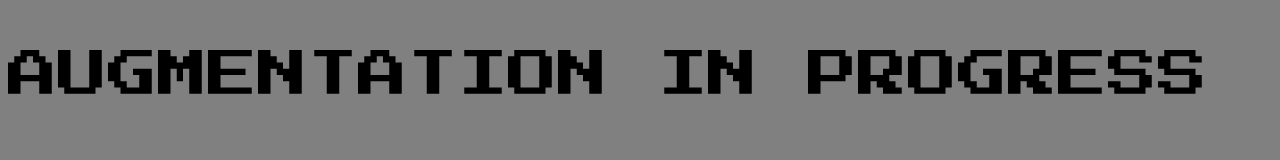
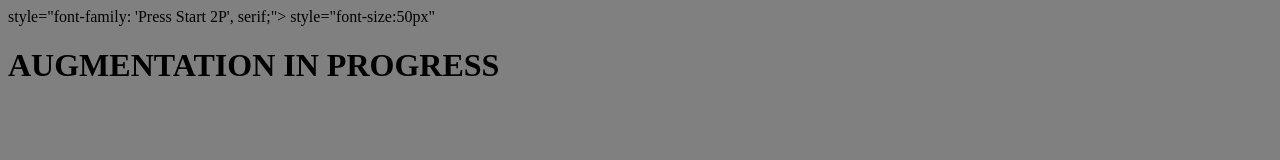
Before and after one commit to dennybrah/agmnt, a plain HTML site: page index.html in a window 1280 px wide. Drawn offline with Linux system fonts and the light colour scheme.

Commit message:
Update index.html

```diff
--- a/index.html
+++ b/index.html
@@ -1,13 +1,14 @@
 <!DOCTYPE html>
 <html>
    <head>
+   <title>AGMNT</title>
       <link rel="stylesheet"
        href="https://fonts.googleapis.com/css?family=Press+Start+2P">
-
-   <title>AGMNT</title>
+      style="font-family: 'Press Start 2P', serif;">
+      style="font-size:50px"
    </head>
    <body style="background-color:grey;">
-    <div style="font-family: 'Press Start 2P', serif;"><p style="font-size:50px">AUGMENTATION IN PROGRESS</p></div>
+    <h1>AUGMENTATION IN PROGRESS</h1>
 
 
    </body>
```
